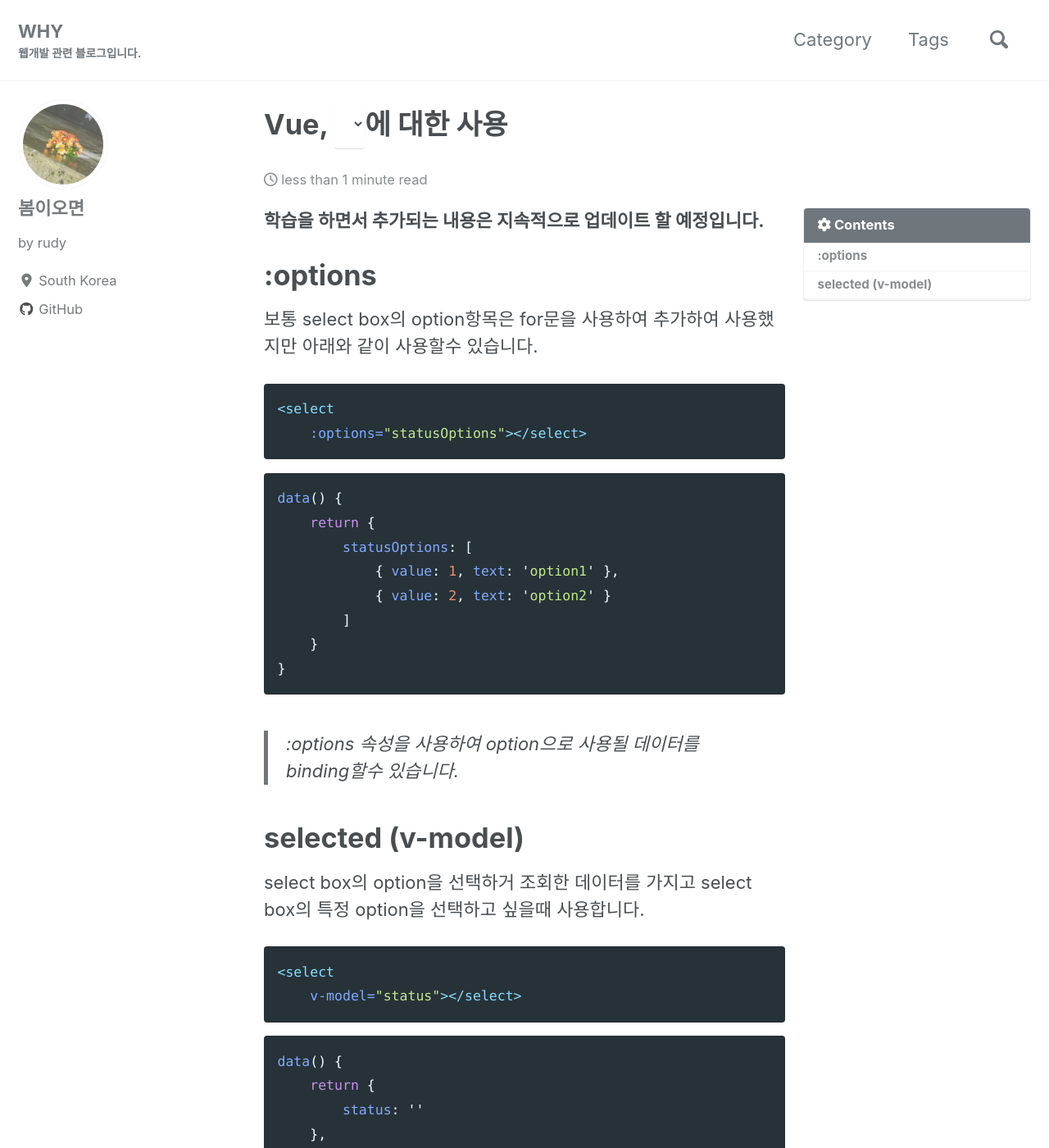
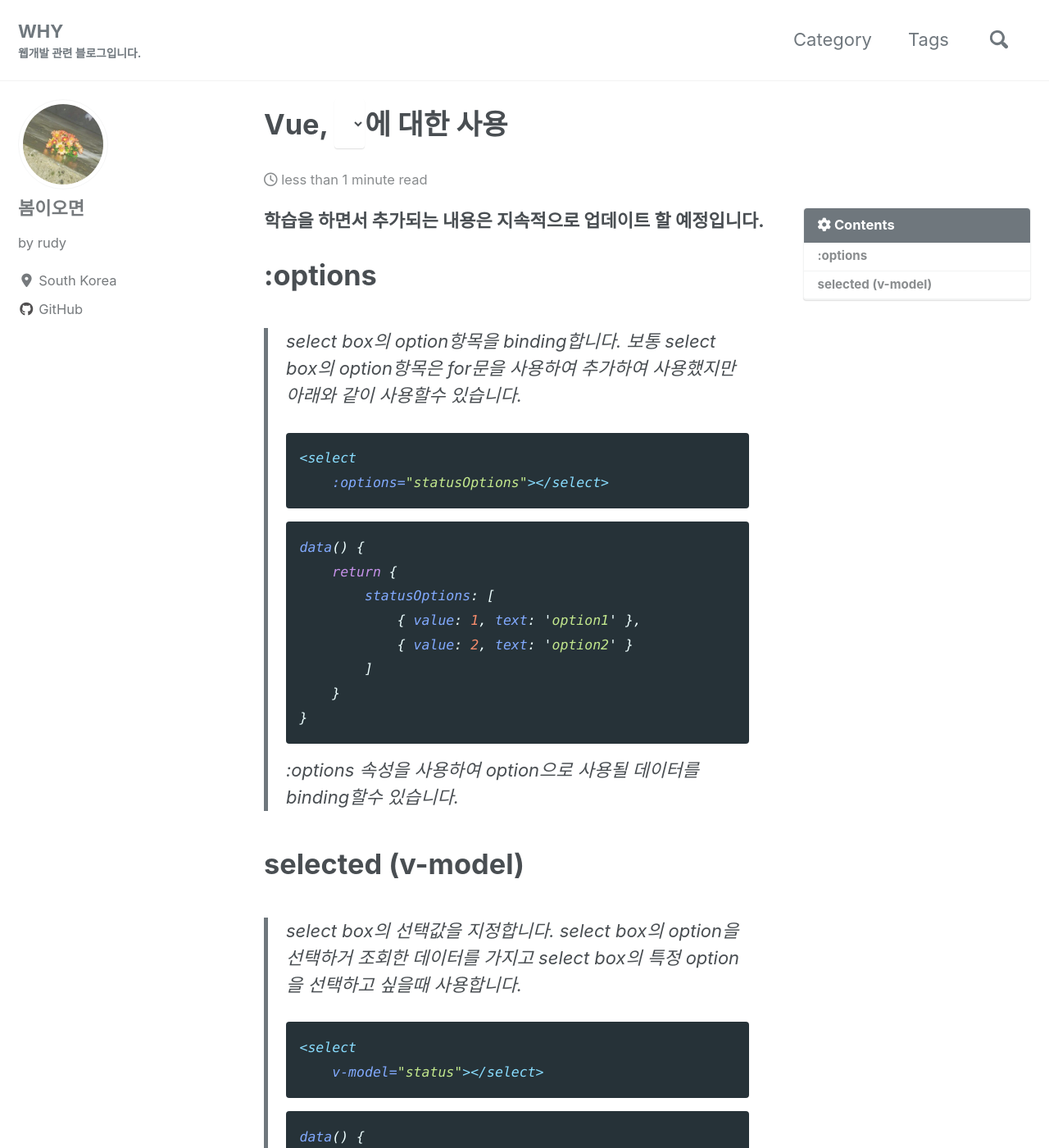
Before and after one commit to springcome/springcome.github.io, a Jekyll site: the page built from _posts/2019-12-30-vue-basic-select.md, in a window 1280 px wide and 1400 px high. Shown: the whole window at 82% size. Built offline with Jekyll 4.4.1, drawn with Linux system fonts in a browser that asks for light colours; cached includes are drawn as plain includes; nearby versions of some CDN libraries; comment, search, counter and statistics services are not loaded.

Commit message:
Update 2019-12-30-vue-basic-select.md

````diff
--- a/_posts/2019-12-30-vue-basic-select.md
+++ b/_posts/2019-12-30-vue-basic-select.md
@@ -13,6 +13,7 @@ tags:
 <strong>학습을 하면서 추가되는 내용은 지속적으로 업데이트 할 예정입니다.</strong>
 
 # :options
+> select box의 option항목을 binding합니다.
 보통 select box의 option항목은 for문을 사용하여 추가하여 사용했지만 아래와 같이 사용할수 있습니다.
 ```html
 <select
@@ -31,6 +32,7 @@ data() {
 >:options 속성을 사용하여 option으로 사용될 데이터를 binding할수 있습니다.
 
 # selected (v-model)
+> select box의 선택값을 지정합니다.
 select box의 option을 선택하거 조회한 데이터를 가지고 select box의 특정 option을 선택하고 싶을때 사용합니다.
 ```html
 <select
````
